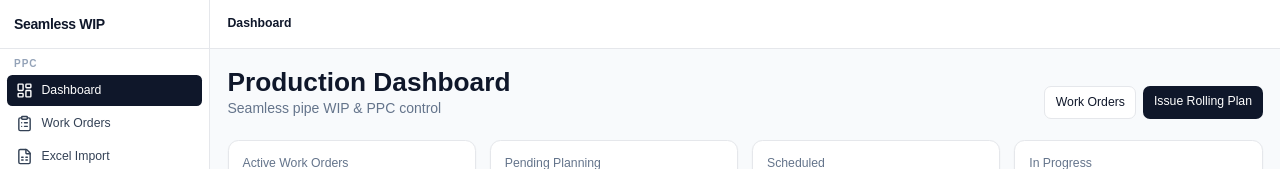
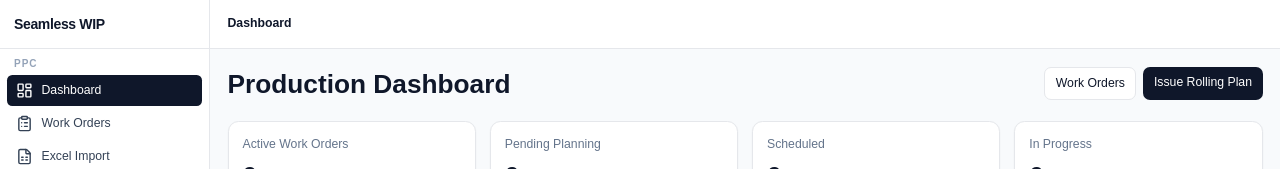
Before and after one commit to vishustp/WIP_Tracking, a Next.js app: page /dashboard in a window 1280 px wide. Shown: the top 169 px of the page. Built offline with nearby package versions, Linux system fonts and the light colour scheme; no server answers; the database is empty.

Commit message:
Remove dashboard helper text

```diff
--- a/app/dashboard/page.tsx
+++ b/app/dashboard/page.tsx
@@ -1,7 +1,6 @@
 import { createClient } from '@/lib/supabase/server';
 import { Card, CardContent, CardHeader } from '@/components/ui/card';
 import Link from 'next/link';
-import { ArrowRight, AlertTriangle, Factory, ClipboardList, CalendarClock } from 'lucide-react';
 
 export default async function Dashboard(){
   const supabase=await createClient();
@@ -22,7 +21,7 @@ export default async function Dashboard(){
   ];
   return <div className="space-y-6">
     <div className="flex flex-col justify-between gap-3 sm:flex-row sm:items-end">
-      <div><h1 className="text-3xl font-bold">Production Dashboard</h1><p className="text-slate-500">Seamless pipe WIP & PPC control</p></div>
+      <div><h1 className="text-3xl font-bold">Production Dashboard</h1></div>
       <div className="flex flex-wrap gap-2">
         <Link href="/work-orders" className="rounded-lg border bg-white px-3 py-2 text-sm font-medium">Work Orders</Link>
         <Link href="/rolling-plans" className="rounded-lg bg-slate-900 px-3 py-2 text-sm font-medium text-white">Issue Rolling Plan</Link>
```
